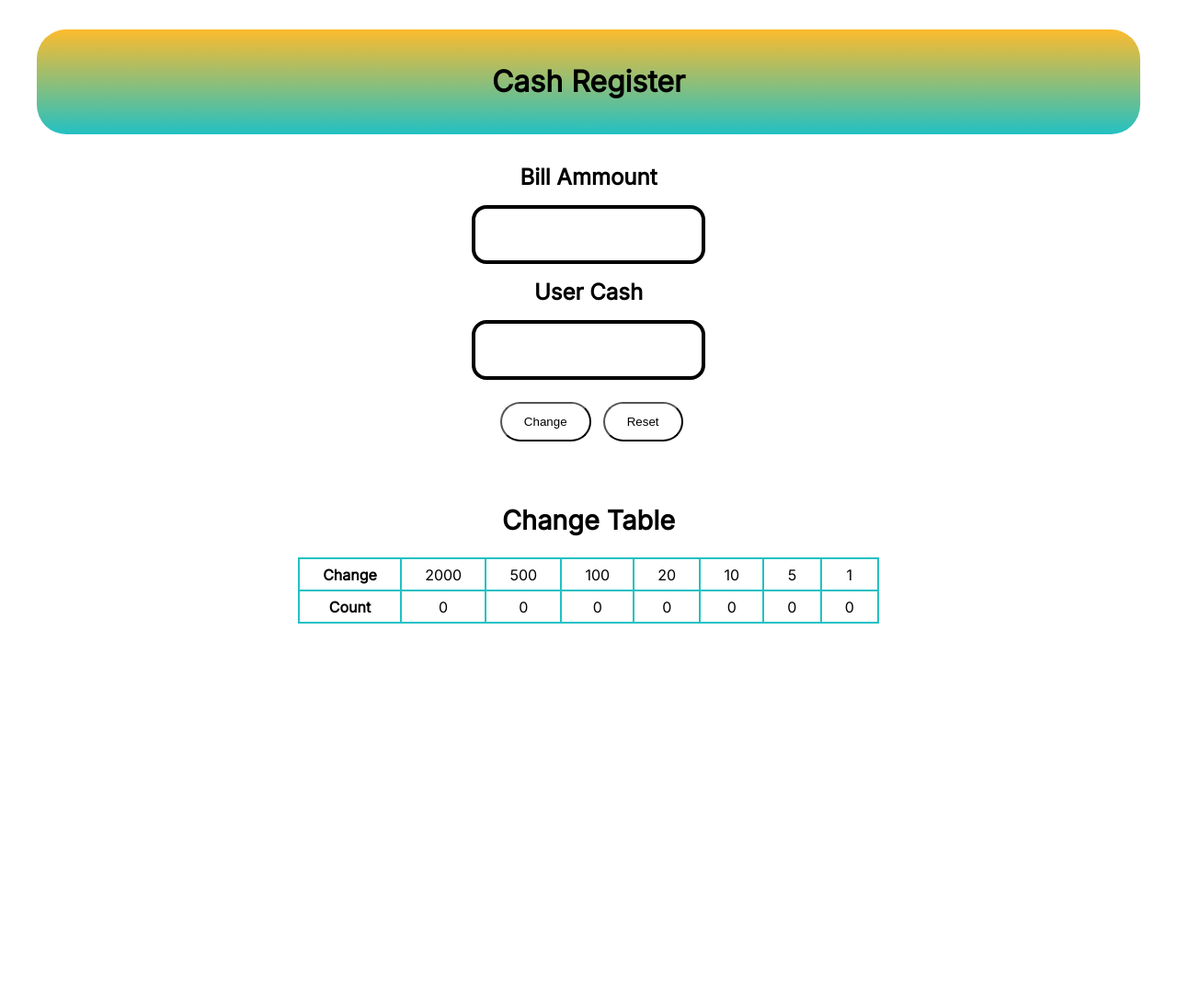
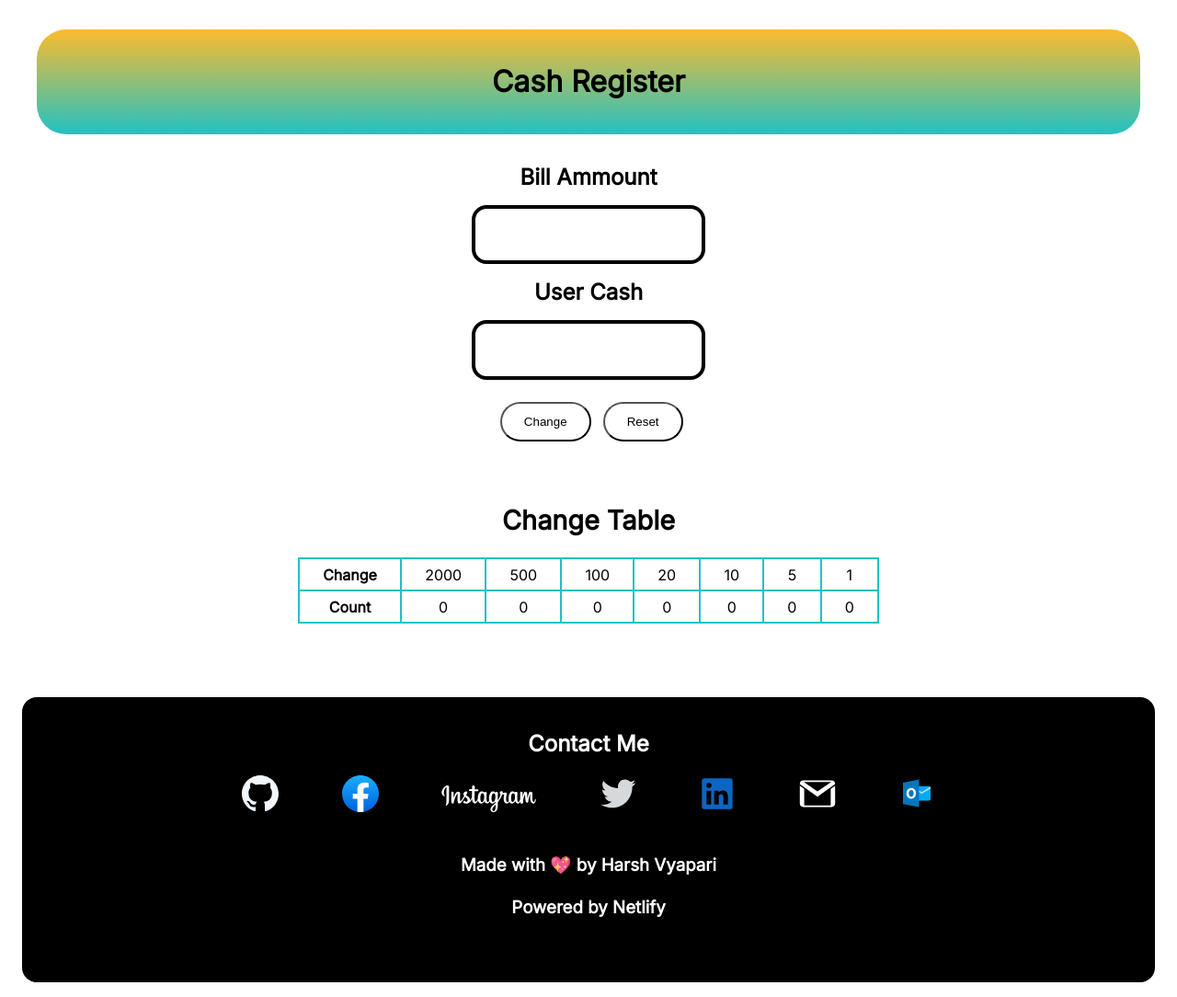
Before and after one commit to harshv1741/neog-cash-register, a plain HTML site: page index.html in a window 1280 px wide. Shown: the whole page at 92% size. Before the commit the page ends 800 px from the top, so only its background shows below. Drawn offline with Linux system fonts and the light colour scheme.

Commit message:
Adding Footer

```diff
--- a/index.html
+++ b/index.html
@@ -55,11 +55,64 @@
       </div>
     </header>
 
-    <footer>
+    <footer class="footer">
       <audio src="sound/vintage-info-message.mp3" id="infoSE"></audio>
       <audio src="sound/fail-trumpet.mp3" id="failSE"></audio>
       <audio src="sound/tada.mp3" id="successSE"></audio>
       <audio src="sound/reset.mp3" id="resetSE"></audio>
+      <!-- Footer (START) -->
+      <div class="footer-container">
+        <!-- Footer Head -->
+        <div class="footer-head">
+          <h2>Contact Me</h2>
+        </div>
+
+        <!-- Footer Icons -->
+        <div class="footer-content">
+          <div class="footer-icon">
+            <a href="https://www.github.com/harshv1741"
+              ><img src="icon/footer-github.svg" alt="Go to my github"
+            /></a>
+          </div>
+          <div class="footer-icon">
+            <a href="https://www.facebook.com/harshv1741"
+              ><img src="icon/footer-facebook.svg" alt="Go to my facebook"
+            /></a>
+          </div>
+          <div class="footer-icon">
+            <a href="https://instagram.com/harshv1741"
+              ><img src="icon/footer-instagram.svg" alt="Go to my instagram"
+            /></a>
+          </div>
+          <div class="footer-icon">
+            <a href="https://www.twitter.com/harshv1741"
+              ><img src="icon/footer-twitter.svg" alt="Go to my twitter"
+            /></a>
+          </div>
+          <div class="footer-icon">
+            <a href="https://www.linkedin.com/in/harshv1741"
+              ><img src="icon/footer-linkedin.svg" alt="Go to my linkedin"
+            /></a>
+          </div>
+          <div class="footer-icon">
+            <a href="mailto:harshv1741@gmail.com"
+              ><img src="icon/footer-gmail.svg" alt="Mail me on Gmail"
+            /></a>
+          </div>
+          <div class="footer-icon">
+            <a href="mailto:harshv1741@outlook.com"
+              ><img src="icon/footer-outlook.svg" alt="Mail me on Outlook"
+            /></a>
+          </div>
+          <br />
+          <h3 id="#page-end">
+            <br />
+            Made with 💖 by Harsh Vyapari <br /><br />
+            Powered by Netlify
+          </h3>
+        </div>
+        <br />
+      </div>
     </footer>
     <script type="text/javascript" src="main.js"></script>
   </body>
--- a/style.css
+++ b/style.css
@@ -69,3 +69,51 @@ td {
   border-collapse: collapse;
   padding: 0.4rem;
 }
+
+/* Footer (START) */
+
+/* Custom footer style */
+footer {
+  margin: 5rem 1rem 1rem 1rem;
+  color: white;
+}
+
+/* To hold all items in the footer tag in one place */
+.footer-container {
+  text-decoration: none;
+  padding: 1rem 1rem 1rem 1rem;
+  width: auto;
+  height: auto;
+  text-align: center;
+  border-radius: 1rem;
+  background-color: #000000;
+}
+
+/* Heading of the footer tag */
+.footer-head {
+  text-align: center;
+}
+
+/* Content of the footer tag */
+.footer-content {
+  padding-bottom: 1rem;
+  display: block;
+  align-items: justify;
+  margin-left: auto;
+  margin-right: auto;
+}
+
+/* website icons for the footer */
+.footer-icon {
+  display: inline;
+  align-items: justify;
+  margin-left: auto;
+  margin-right: auto;
+  padding: 2rem 2rem 2rem 2rem;
+}
+
+#page-end {
+  padding-top: 6rem;
+}
+
+/* Footer (END) */
```
Also changed, not shown: icon/footer-facebook.svg (added), icon/footer-github.svg (added), icon/footer-gmail.svg (added), icon/footer-instagram.svg (added), icon/footer-linkedin.svg (added), icon/footer-outlook.svg (added), icon/footer-twitter.svg (added).
